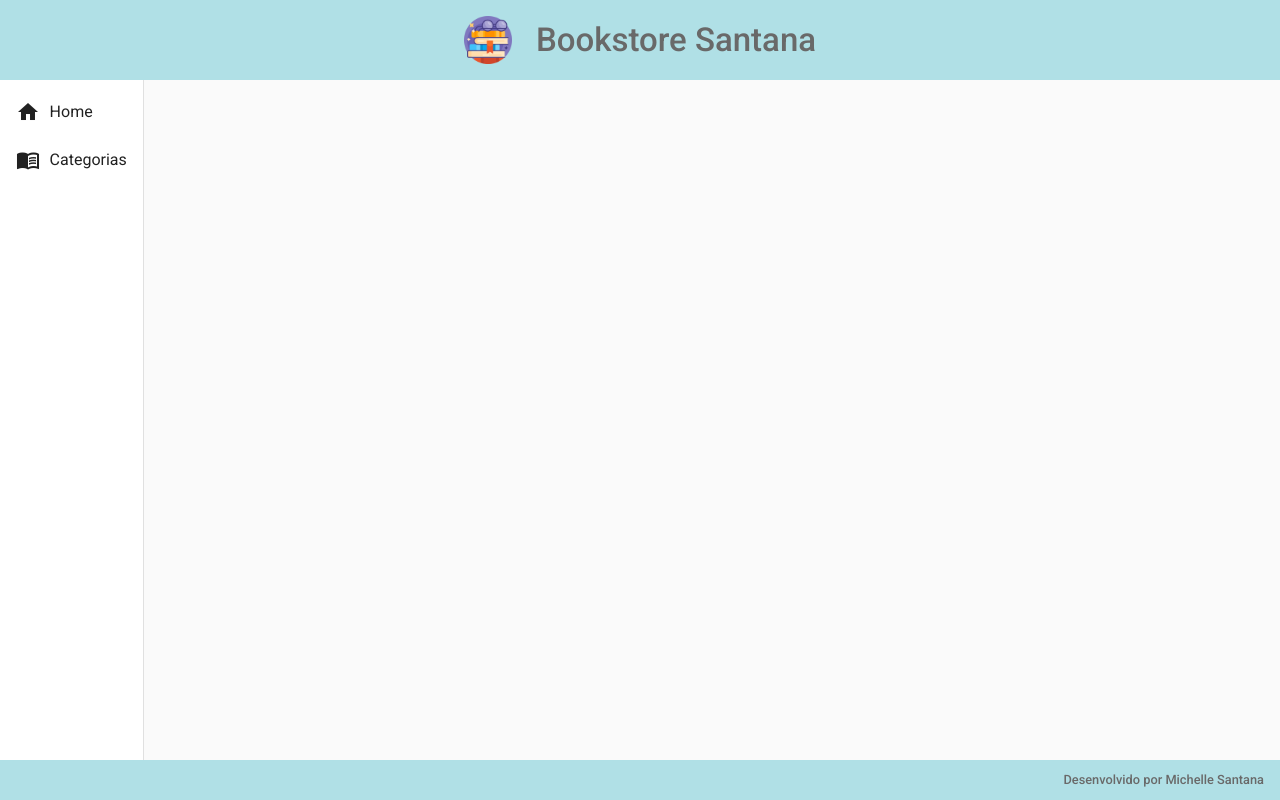
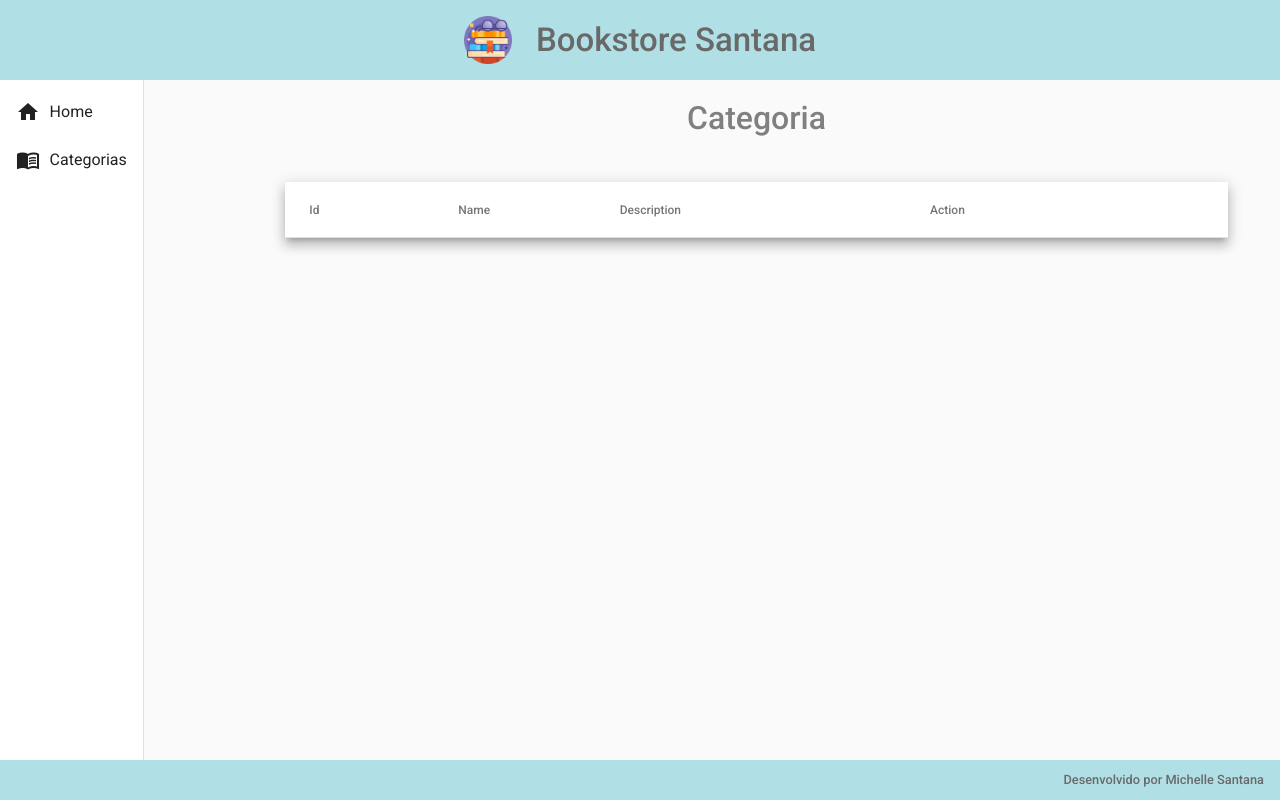
Before and after one commit to michelle-santana/Bookstore-front, an Angular app in the folder brookstore-front/: page /categorias in a window 1280 px wide. Before the commit this address led to /. Built offline with nearby package versions, Linux system fonts and the light colour scheme.

Commit message:
layout da tabela de categoria criada

```diff
--- a/brookstore-front/src/app/components/template/nav/nav.component.html
+++ b/brookstore-front/src/app/components/template/nav/nav.component.html
@@ -6,13 +6,15 @@
         Home
       </a>
 
-      <a mat-list-item>
+      <a routerLink="/categorias" mat-list-item>
         <i class="material-icons">menu_book</i>
         Categorias
       </a>
     </mat-nav-list>
   </mat-sidenav>
+
   <mat-sidenav-content>
     <router-outlet> </router-outlet>
   </mat-sidenav-content>
+
 </mat-sidenav-container>
--- /dev/null
+++ b/brookstore-front/src/app/components/views/categoria/categoria-read/categoria-read.component.css
@@ -0,0 +1,18 @@
+.content{
+    width: 90%;
+    margin: 1.4rem auto auto auto;
+}
+
+.title{
+    text-align: center;
+    margin-bottom: 3rem;
+}
+.title h1{
+    font-size: 2rem;
+    color: grey;
+    font-weight: 500;
+}
+
+.table{
+    width: 100%;
+}
--- /dev/null
+++ b/brookstore-front/src/app/components/views/categoria/categoria-read/categoria-read.component.html
@@ -0,0 +1,37 @@
+<div class="content">
+    <div class="title">
+        <h1>Categoria</h1>
+    </div>
+
+<div class="mat-elevation-z8 content-table">
+    <table class="table" mat-table >
+
+        <!-- Position Column -->
+        <ng-container matColumnDef="id">
+          <th mat-header-cell *matHeaderCellDef> Id</th>
+          <td mat-cell *matCellDef="let row"> {{row.id}} </td>
+        </ng-container>
+
+        <!-- Name Column -->
+        <ng-container matColumnDef="name">
+          <th mat-header-cell *matHeaderCellDef> Name </th>
+          <td mat-cell *matCellDef="let row"> {{row.name}} </td>
+        </ng-container>
+
+        <!-- Weight Column -->
+        <ng-container matColumnDef="description">
+          <th mat-header-cell *matHeaderCellDef> Description </th>
+          <td mat-cell *matCellDef="let row"> {{row.description}} </td>
+        </ng-container>
+
+        <!-- Symbol Column -->
+        <ng-container matColumnDef="action">
+          <th mat-header-cell *matHeaderCellDef> Action </th>
+          <td mat-cell *matCellDef="let row"> {{row.action}} </td>
+        </ng-container>
+
+        <tr mat-header-row *matHeaderRowDef="displayedColumns"></tr>
+        <tr mat-row *matRowDef="let row; columns: displayedColumns;"></tr>
+      </table>
+    </div>
+</div>
--- /dev/null
+++ b/brookstore-front/src/app/components/views/categoria/categoria-read/categoria-read.component.ts
@@ -0,0 +1,17 @@
+import { Component, OnInit } from '@angular/core';
+
+@Component({
+  selector: 'app-categoria-read',
+  templateUrl: './categoria-read.component.html',
+  styleUrls: ['./categoria-read.component.css']
+})
+export class CategoriaReadComponent implements OnInit {
+
+  constructor() { }
+
+  ngOnInit(): void {
+  }
+
+  displayedColumns: string[] = ['id', 'name', 'description', 'action'];
+
+}
```
Also changed, not shown: brookstore-front/src/app/app-routing.module.ts (+6 -1 lines), brookstore-front/src/app/app.module.ts (+6 -2 lines).
